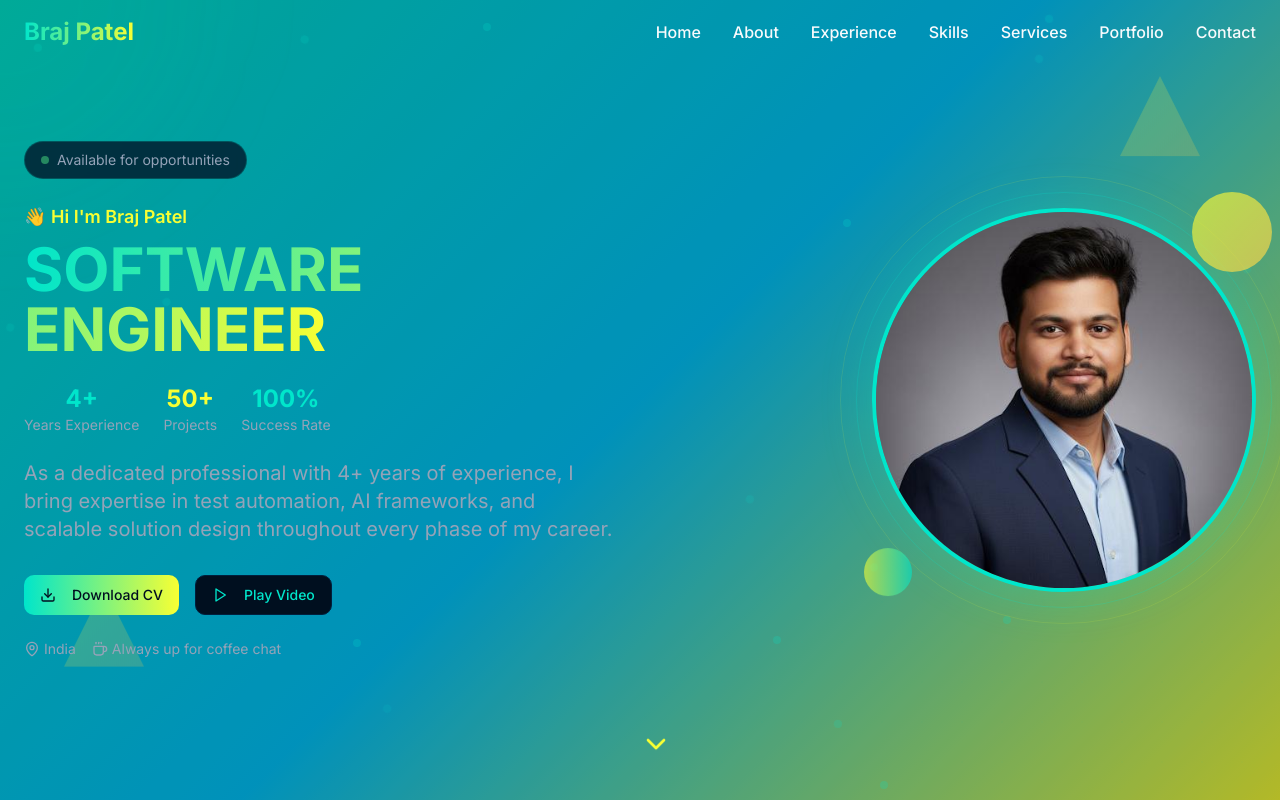
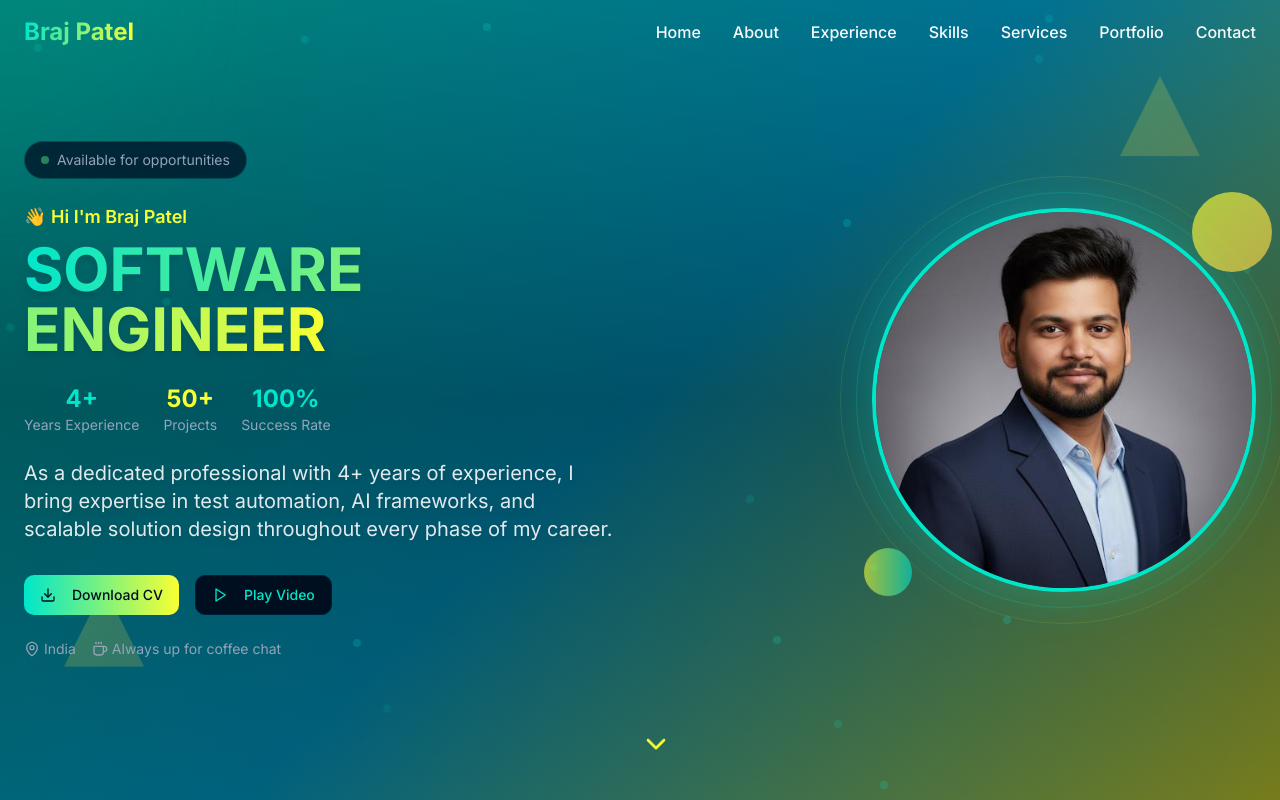
Before and after one commit to him123456789/braj-automates, a React (Vite) app: page / in a window 1280 px wide. Shown: the top 800 px of the page. Built offline with nearby package versions, Linux system fonts and the light colour scheme; the HTML template or start-up script is replaced by a standard one.

Commit message:
Fix: Improve hero section visibility

```diff
--- a/src/components/Hero.tsx
+++ b/src/components/Hero.tsx
@@ -28,10 +28,10 @@ const Hero = () => {
   return (
     <section id="home" className="min-h-screen flex items-center justify-center relative overflow-hidden">
       {/* Animated Background Mesh */}
-      <div className="absolute inset-0 bg-gradient-hero opacity-90"></div>
-      <div className="absolute inset-0 bg-mesh-pattern opacity-20"></div>
+      <div className="absolute inset-0 bg-gradient-hero opacity-80"></div>
+      <div className="absolute inset-0 bg-mesh-pattern opacity-15"></div>
       {/* Dark overlay for better text contrast */}
-      <div className="absolute inset-0 bg-black/20"></div>
+      <div className="absolute inset-0 bg-gradient-to-b from-black/30 via-black/50 to-black/40"></div>
 
       {/* Floating Particles */}
       <div className="absolute inset-0">
@@ -78,7 +78,7 @@ const Hero = () => {
                 👋 Hi I'm Braj Patel
               </p>
               <h1 className={`text-5xl lg:text-6xl font-bold mb-4 transition-all duration-700 ${isVisible ? 'opacity-100 translate-y-0' : 'opacity-0 translate-y-4'}`} style={{ animationDelay: '0.4s' }}>
-                <span className="text-gradient animate-text-reveal">SOFTWARE ENGINEER</span>
+                <span className="text-gradient animate-text-reveal drop-shadow-lg">SOFTWARE ENGINEER</span>
               </h1>
             </div>
 
@@ -98,7 +98,7 @@ const Hero = () => {
               </div>
             </div>
 
-            <p className={`text-xl text-muted-foreground mb-8 max-w-2xl transition-all duration-700 ${isVisible ? 'opacity-100 translate-y-0' : 'opacity-0 translate-y-4'}`} style={{ animationDelay: '1s' }}>
+            <p className={`text-xl text-foreground/90 mb-8 max-w-2xl transition-all duration-700 drop-shadow-md ${isVisible ? 'opacity-100 translate-y-0' : 'opacity-0 translate-y-4'}`} style={{ animationDelay: '1s' }}>
               As a dedicated professional with 4+ years of experience, I bring expertise in test automation,
               AI frameworks, and scalable solution design throughout every phase of my career.
             </p>
```
